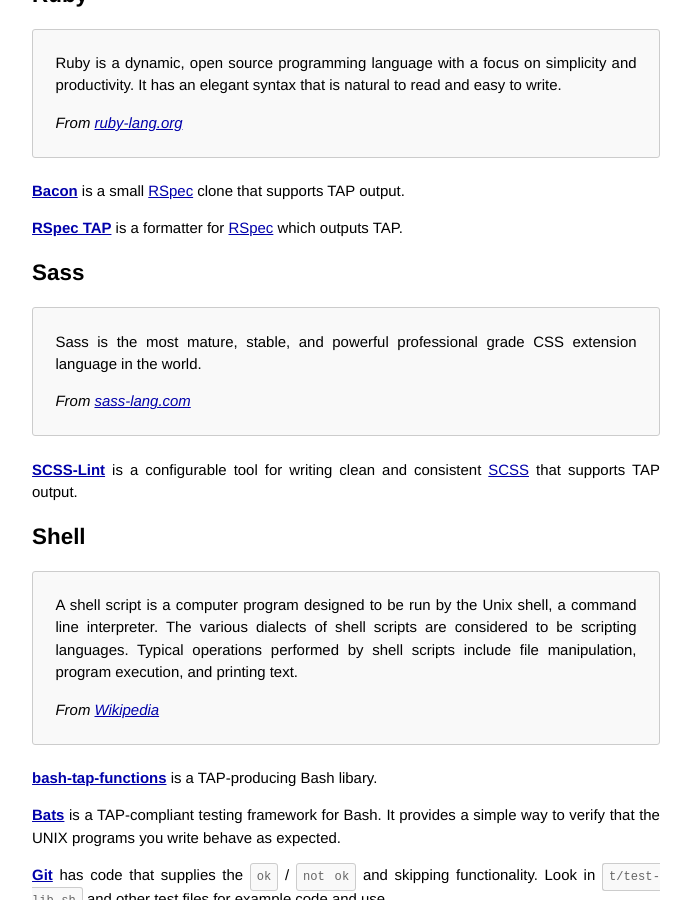
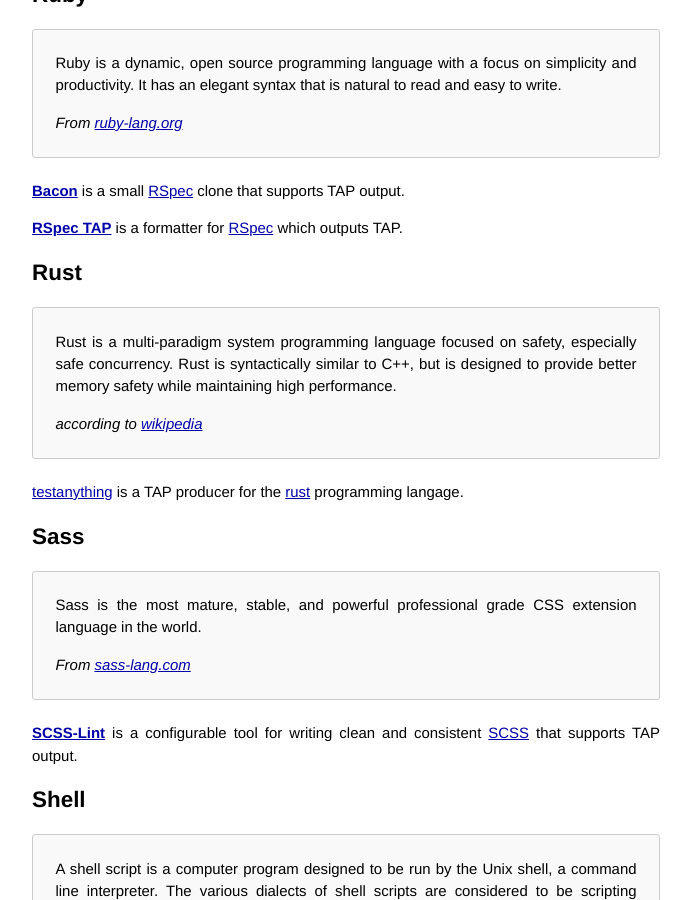
Before and after one commit to TestAnything/testanything.github.io, a Jekyll site: the page built from producers.md, in a window 1280 px wide and 900 px high, scrolled down 9188 px. Shown: the whole window, without its empty margins (294-985 px from the left). Built offline with Jekyll 4.4.1, drawn with Linux system fonts in a browser that asks for light colours.

Commit message:
add rust langage

```diff
--- a/producers.md
+++ b/producers.md
@@ -37,6 +37,7 @@
 [Prolog](#prolog),
 [Python](#python),
 [Ruby](#ruby),
+[Rust](#rust),
 [Sass](#sass),
 [Shell](#shell),
 [SQL](#sql),
@@ -501,6 +502,17 @@
 
 **[RSpec TAP](https://github.com/appleton/rspec_tap)** is a formatter for [RSpec](http://rspec.info/) which outputs TAP.
 
+## <a id="ruby"></a> [Rust](#rust)
+
+> Rust is a multi-paradigm system programming language focused on safety,
+> especially safe concurrency. Rust is syntactically similar to C++,
+> but is designed to provide better memory safety while maintaining high
+> performance.
+>
+> *according to [wikipedia](https://en.wikipedia.org/wiki/Rust_(programming_language))*
+
+[testanything](https://crates.io/crates/testanything) is a TAP producer for the [rust](http://rust-lang.org/) programming langage.
+
 ## <a id="sass"></a> [Sass](#sass)
 
 > Sass is the most mature, stable, and powerful professional grade CSS
```
